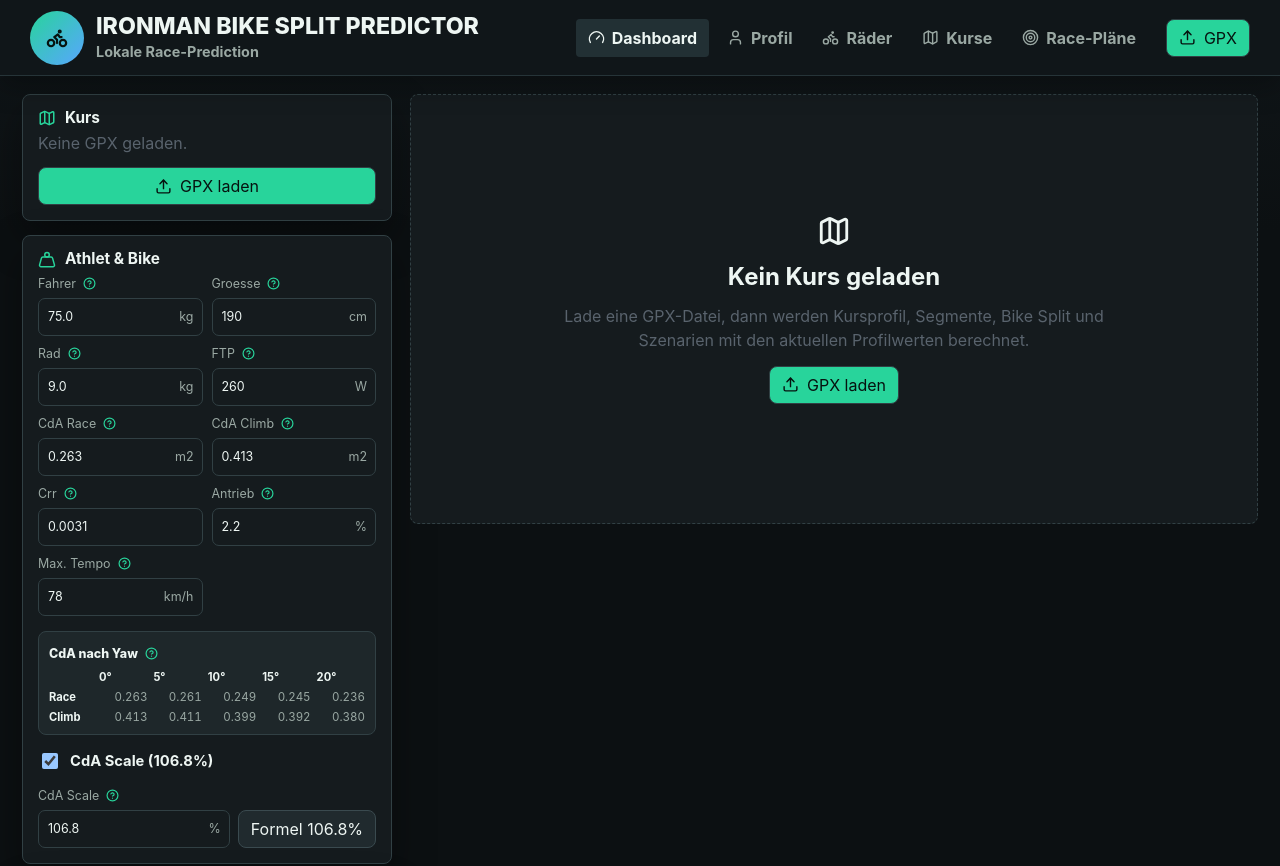
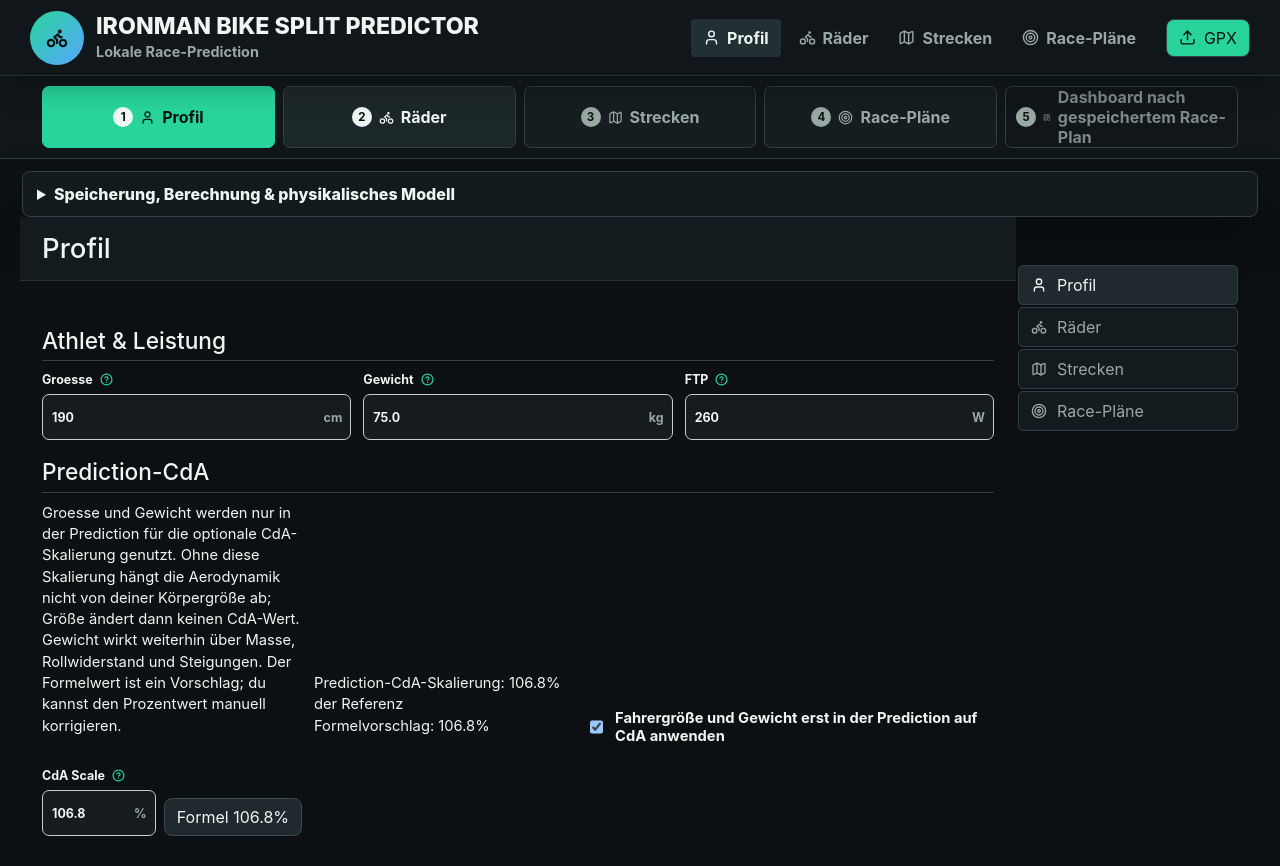
Before and after one commit to Toxnix/BikeSplit, a React (Vite) app: page / in a window 1280 px wide. Shown: the top 866 px of the page. Built offline with nearby package versions, Linux system fonts and the light colour scheme.

Commit message:
Guide setup flow and server simulation info

```diff
--- a/src/App.css
+++ b/src/App.css
@@ -100,6 +100,128 @@ button {
 .top-actions {
   display: flex;
   gap: 8px;
+}
+
+.setup-flow {
+  border-bottom: 1px solid var(--line);
+  background: #111719;
+}
+
+.setup-flow-inner {
+  display: grid;
+  grid-template-columns: repeat(5, minmax(0, 1fr));
+  gap: 8px;
+  width: min(1240px, 100%);
+  margin: 0 auto;
+  padding: 10px 22px;
+}
+
+.setup-flow button,
+.setup-flow-locked {
+  display: flex;
+  min-width: 0;
+  min-height: 40px;
+  align-items: center;
+  justify-content: center;
+  gap: 7px;
+  border: 1px solid var(--line);
+  border-radius: 7px;
+  padding: 0 10px;
+  color: var(--muted);
+  background: #151d20;
+  font-weight: 750;
+}
+
+.setup-flow button.active {
+  color: #06120f;
+  border-color: var(--green);
+  background: var(--green);
+}
+
+.setup-flow button.ready:not(.active) {
+  color: var(--text);
+  background: #1c272a;
+}
+
+.setup-flow-locked {
+  justify-content: flex-start;
+  color: #7d8a86;
+  background: #101619;
+}
+
+.setup-step-index {
+  display: grid;
+  width: 20px;
+  height: 20px;
+  flex: 0 0 auto;
+  place-items: center;
+  border-radius: 999px;
+  color: #06120f;
+  background: var(--muted);
+  font-size: 0.72rem;
+}
+
+.setup-flow button.active .setup-step-index,
+.setup-flow button.ready .setup-step-index {
+  background: var(--text);
+}
+
+.model-info-panel {
+  width: min(1240px, calc(100% - 44px));
+  margin: 12px auto 0;
+  border: 1px solid var(--line);
+  border-radius: 8px;
+  background: #121a1d;
+  box-shadow: var(--shadow);
+}
+
+.model-info-panel summary {
+  min-height: 42px;
+  padding: 12px 14px;
+  color: var(--text);
+  cursor: pointer;
+  font-weight: 800;
+}
+
+.model-info-grid {
+  display: grid;
+  grid-template-columns: repeat(auto-fit, minmax(250px, 1fr));
+  gap: 12px;
+  padding: 0 14px 14px;
+}
+
+.model-info-grid section {
+  min-width: 0;
+  border: 1px solid var(--line);
+  border-radius: 7px;
+  padding: 12px;
+  background: var(--surface);
+}
+
+.model-info-grid h3 {
+  margin: 0 0 7px;
+  color: var(--green);
+  font-size: 0.88rem;
+}
+
+.model-info-grid p {
+  margin: 0;
+  color: var(--muted);
+  font-size: 0.82rem;
+  line-height: 1.45;
+}
+
+.model-info-grid p + p {
+  margin-top: 8px;
+}
+
+.model-info-grid code {
+  color: var(--text);
+}
+
+.compute-status {
+  color: var(--text) !important;
+  font-weight: 750;
 }
 
 .top-nav {
@@ -1787,7 +1909,7 @@ tbody tr:hover {
 
   .rail-menu {
     display: grid;
-    grid-template-columns: repeat(5, minmax(0, 1fr));
+    grid-template-columns: repeat(4, minmax(0, 1fr));
   }
 
   .profile-grid,
@@ -1825,6 +1947,24 @@ tbody tr:hover {
   .top-nav button {
     flex: 1;
     justify-content: center;
+  }
+
+  .setup-flow-inner {
+    grid-template-columns: 1fr;
+    padding: 10px 14px;
+  }
+
+  .setup-flow button,
+  .setup-flow-locked {
+    justify-content: flex-start;
+  }
+
+  .model-info-panel {
+    width: calc(100% - 28px);
+  }
+
+  .model-info-grid {
+    grid-template-columns: 1fr;
   }
 
   .button {
--- a/src/App.tsx
+++ b/src/App.tsx
@@ -102,6 +102,7 @@ type ActiveView = "simulator" | "profile" | "bike" | "courses" | "racePlans" | "
 type ChartAxis = "distance" | "time";
 type DragMethod = "basic";
 type PacingRiskLevel = "reserve" | "safe" | "good" | "strong" | "runWalk" | "blown";
+type ComputeMode = "idle" | "server" | "browser";
 
 interface AthleteProfile {
   heightCm: number;
@@ -414,14 +415,18 @@ export default function App() {
   const [weather, setWeather] = useStoredState<WeatherProfile>("aerosplit.weather", defaultWeather);
   const [mode, setMode] = useStoredState<SimulationMode>("aerosplit.mode", "power");
   const [activeView, setActiveView] = useStoredState<ActiveView>("aerosplit.activeView", "simulator");
+  const dashboardUnlocked = racePlans.length > 0;
+  const requestedView: ActiveView =
+    activeView === "profile" || activeView === "bike" || activeView === "courses" || activeView === "racePlans" || activeView === "raceDetails" || activeView === "simulator"
+      ? activeView
+      : "profile";
   const currentView: ActiveView =
-    activeView === "profile" || activeView === "bike" || activeView === "courses" || activeView === "racePlans" || activeView === "raceDetails"
-      ? activeView
-      : "simulator";
+    requestedView === "simulator" && !dashboardUnlocked ? "profile" : requestedView;
   const [goalHours, setGoalHours] = useStoredState<number>("aerosplit.goalHours", 5);
   const [goalMinutes, setGoalMinutes] = useStoredState<number>("aerosplit.goalMinutes", 5);
   const [importError, setImportError] = useState("");
   const [simulationRun, setSimulationRun] = useState<SimulationRun | null>(null);
+  const [computeMode, setComputeMode] = useState<ComputeMode>("idle");
 
   const goalTimeSec = goalHours * 3600 + goalMinutes * 60;
   const suggestedRiderCdaScale = useMemo(
@@ -504,12 +509,20 @@ export default function App() {
     bikeSetup.dragMethod
   ]);
 
-  const runSimulation = () => {
+  const runSimulation = async () => {
     if (!route) {
       return;
     }
 
-    const nextResult = simulateCourse(route.segments, predictionProfile, weather, mode, goalTimeSec);
+    const nextResult = await runSimulationOnServer(route.segments, predictionProfile, weather, mode, goalTimeSec)
+      .then((serverResult) => {
+        setComputeMode("server");
+        return serverResult;
+      })
+      .catch(() => {
+        setComputeMode("browser");
+        return simulateCourse(route.segments, predictionProfile, weather, mode, goalTimeSec);
+      });
     setSimulationRun({
       route,
       result: nextResult,
@@ -592,7 +605,7 @@ export default function App() {
     setRoute(prepareRoute(course.name, course.points, 50, 9));
     setSimulationRun(null);
     setImportError("");
-    setActiveView("simulator");
+    setActiveView("courses");
   };
 
   const deleteSavedCourse = (id: string) => {
@@ -612,10 +625,6 @@ export default function App() {
           </div>
         </div>
         <nav className="top-nav" aria-label="Hauptbereiche">
-          <button className={currentView === "simulator" ? "active" : ""} type="button" onClick={() => setActiveView("simulator")}>
-            <Gauge size={17} />
-            Dashboard
-          </button>
           <button className={currentView === "profile" ? "active" : ""} type="button" onClick={() => setActiveView("profile")}>
             <User size={17} />
             Profil
@@ -626,12 +635,18 @@ export default function App() {
           </button>
           <button className={currentView === "courses" ? "active" : ""} type="button" onClick={() => setActiveView("courses")}>
             <Map size={17} />
-            Kurse
+            Strecken
           </button>
           <button className={currentView === "racePlans" || currentView === "raceDetails" ? "active" : ""} type="button" onClick={() => setActiveView("racePlans")}>
             <Target size={17} />
             Race-Pläne
           </button>
+          {dashboardUnlocked && (
+            <button className={currentView === "simulator" ? "active" : ""} type="button" onClick={() => setActiveView("simulator")}>
+              <Gauge size={17} />
+              Dashboard
+            </button>
+          )}
         </nav>
         <div className="top-actions">
           <button className="button secondary" type="button" onClick={() => fileInputRef.current?.click()}>
@@ -641,6 +656,18 @@ export default function App() {
           <input ref={fileInputRef} className="visually-hidden" type="file" accept=".gpx,application/gpx+xml" onChange={handleFile} />
         </div>
       </header>
+
+      {currentView !== "simulator" && (
+        <SetupFlow
+          activeView={currentView}
+          routeReady={Boolean(route || savedCourses.length)}
+          racePlanReady={dashboardUnlocked}
+          dashboardUnlocked={dashboardUnlocked}
+          setActiveView={setActiveView}
+        />
+      )}
+
+      <ModelInfoPanel computeMode={computeMode} />
 
       {currentView === "profile" ? (
         <ProfileView
@@ -678,10 +705,13 @@ export default function App() {
         <CoursesView
           savedCourses={savedCourses}
           currentRoute={route}
+          result={result}
+          hasPendingSimulation={hasPendingSimulation}
           onSaveCurrent={saveCurrentCourse}
           onOpenCourse={openSavedCourse}
           onDeleteCourse={deleteSavedCourse}
           onImportGpx={() => fileInputRef.current?.click()}
+          onRunSimulation={runSimulation}
           activeView={currentView}
           setActiveView={setActiveView}
         />
@@ -708,7 +738,7 @@ export default function App() {
       ) : (
         <main className="workspace">
           <aside className="control-column">
-            <Panel icon={<Map size={18} />} title="Kurs">
+            <Panel icon={<Map size={18} />} title="Strecke">
               <CourseEvaluation
                 route={route}
                 result={result}
@@ -721,7 +751,7 @@ export default function App() {
                   <RouteMap route={route} compact />
                   <button className="button secondary full-button" type="button" onClick={saveCurrentCourse}>
                     <Save size={17} />
-                    Kurs speichern
+                    Strecke speichern
                   </button>
                 </>
               )}
@@ -912,7 +942,7 @@ export default function App() {
             ) : route ? (
               <section className="empty-route-panel">
                 <Play size={34} />
-                <h2>Kurs geladen</h2>
+                <h2>Strecke geladen</h2>
                 <p>Die GPX ist bereit. Die Prediction wird erst gerechnet, wenn du den Button drückst.</p>
                 <button className="button secondary" type="button" onClick={runSimulation}>
                   <Play size={17} />
@@ -922,8 +952,8 @@ export default function App() {
             ) : (
               <section className="empty-route-panel">
                 <Map size={34} />
-                <h2>Kein Kurs geladen</h2>
-                <p>Lade eine GPX-Datei, dann werden Kursprofil, Segmente, Bike Split und Szenarien mit den aktuellen Profilwerten berechnet.</p>
+                <h2>Keine Strecke geladen</h2>
+                <p>Lade eine GPX-Datei, dann werden Streckenprofil, Segmente, Radzeit und Szenarien mit den aktuellen Profilwerten berechnet.</p>
                 <button className="button secondary" type="button" onClick={() => fileInputRef.current?.click()}>
                   <Upload size={17} />
                   GPX laden
@@ -934,6 +964,150 @@ export default function App() {
         </main>
       )}
     </div>
+  );
+}
+
+async function runSimulationOnServer(
+  segments: PreparedRoute["segments"],
+  profile: RiderBikeProfile,
+  weather: WeatherProfile,
+  mode: SimulationMode,
+  goalTimeSec: number
+): Promise<SimulationResult> {
+  const response = await fetch("/api/simulate", {
+    method: "POST",
+    headers: {
+      "content-type": "application/json"
+    },
+    body: JSON.stringify({
+      segments,
+      profile,
+      weather,
+      mode,
+      goalTimeSec
+    })
+  });
+
+  if (!response.ok) {
+    throw new Error(`Serverberechnung fehlgeschlagen: ${response.status}`);
+  }
+
+  return (await response.json()) as SimulationResult;
+}
+
+function SetupFlow({
+  activeView,
+  routeReady,
+  racePlanReady,
+  dashboardUnlocked,
+  setActiveView
+}: {
+  activeView: ActiveView;
+  routeReady: boolean;
+  racePlanReady: boolean;
+  dashboardUnlocked: boolean;
+  setActiveView: Dispatch<SetStateAction<ActiveView>>;
+}) {
+  const steps = [
+    { label: "Profil", view: "profile" as ActiveView, ready: true, icon: <User size={15} /> },
+    { label: "Räder", view: "bike" as ActiveView, ready: true, icon: <Bike size={15} /> },
+    { label: "Strecken", view: "courses" as ActiveView, ready: routeReady, icon: <Map size={15} /> },
+    { label: "Race-Pläne", view: "racePlans" as ActiveView, ready: racePlanReady, icon: <Target size={15} /> }
+  ];
+  const normalizedActiveView = activeView === "raceDetails" ? "racePlans" : activeView;
+
+  return (
+    <nav className="setup-flow" aria-label="Setup-Ablauf">
+      <div className="setup-flow-inner">
+        {steps.map((step, index) => (
+          <button
+            key={step.view}
+            className={`${normalizedActiveView === step.view ? "active" : ""} ${step.ready ? "ready" : ""}`}
+            type="button"
+            onClick={() => setActiveView(step.view)}
+          >
+            <span className="setup-step-index">{index + 1}</span>
+            {step.icon}
+            <span>{step.label}</span>
+          </button>
+        ))}
+        {dashboardUnlocked ? (
+          <button
+            className={activeView === "simulator" ? "active ready" : "ready"}
+            type="button"
+            onClick={() => setActiveView("simulator")}
+          >
+            <span className="setup-step-index">5</span>
+            <LayoutDashboard size={15} />
+            <span>Dashboard</span>
+          </button>
+        ) : (
+          <div className="setup-flow-locked">
+            <span className="setup-step-index">5</span>
+            <LayoutDashboard size={15} />
+            <span>Dashboard nach gespeichertem Race-Plan</span>
+          </div>
+        )}
+      </div>
+    </nav>
+  );
+}
+
+function ModelInfoPanel({ computeMode }: { computeMode: ComputeMode }) {
+  const computeLabel =
+    computeMode === "server"
+      ? "Letzte Berechnung: serverseitig über Cloudflare Pages Function."
+      : computeMode === "browser"
+        ? "Letzte Berechnung: lokaler Browser-Fallback, weil die Server-API in dieser Umgebung nicht erreichbar war."
+        : "Noch keine Berechnung in dieser Sitzung.";
+
+  return (
+    <details className="model-info-panel">
+      <summary>Speicherung, Berechnung & physikalisches Modell</summary>
+      <div className="model-info-grid">
+        <section>
+          <h3>Lokale Speicherung</h3>
+          <p>
+            Profil, Radsetup, geladene Strecken und gespeicherte Race-Pläne werden im LocalStorage dieses Browsers gespeichert.
+            Es gibt kein Benutzerkonto und keine zentrale Datenbank für diese Daten.
+          </p>
+        </section>
+        <section>
+          <h3>Berechnung</h3>
+          <p>
+            Online wird die Prediction per <code>/api/simulate</code> serverseitig auf Cloudflare Pages Functions berechnet.
+            In der lokalen Entwicklungsansicht nutzt die App denselben Solver im Browser als Fallback.
+          </p>
+          <p className="compute-status">{computeLabel}</p>
+        </section>
+        <section>
+          <h3>Physikalisches Modell</h3>
+          <p>
+            Pro Streckensegment wird eine Leistungsbilanz gelöst: aerodynamischer Widerstand, Rollwiderstand, Steigung/Schwerkraft,
+            Windkomponente, Luftdichte und Antriebsverlust bestimmen die Geschwindigkeit. Die Luftdichte kommt aus Temperatur,
+            Luftdruck und Feuchte.
+          </p>
+          <p>
+            CdA wird nach effektivem Yaw-Winkel aus den Race- und Climb-Yaw-Tabellen interpoliert. Bei langsamen steilen Abschnitten
+            nutzt das Modell die Climb-CdA. Im Terrain-Modus werden Leistungsspitzen an Anstiegen und nach Kurven innerhalb der
+            eingestellten Grenzen verteilt; Normalized Power wird aus geglätteten 30-Sekunden-Leistungswerten berechnet.
+          </p>
+        </section>
+        <section>
+          <h3>CdA-Skalierung für Fahrergröße</h3>
+          <p>
+            Das Setup-Modell liefert eine Basis-CdA für Rad, Position und Referenzfahrer. Ohne aktivierte Skalierung ist die Aerodynamik
+            unabhängig von der Körpergröße: ein 1,65-m- und ein 1,95-m-Fahrer hätten bei gleichem Setup denselben CdA.
+          </p>
+          <p>
+            Mit Skalierung bleibt der Equipment-Anteil konstant und nur der fahrerabhängige Anteil wird angepasst:
+            <code> CdA = 0,06 + (CdA_setup - 0,06) × (h/1,80)^1,1 × (m/74)^0,45</code>.
+            Große/schwere Fahrer bekommen dadurch einen höheren CdA-Vorschlag, kleinere/leichtere einen niedrigeren. Der Prozentwert
+            bleibt bewusst editierbar, weil Position, Schulterbreite und Messdaten wichtiger sein können als reine Körpergröße.
+          </p>
+        </section>
+      </div>
+    </details>
   );
 }
 
@@ -1089,19 +1263,25 @@ function CourseEvaluation({
 function CoursesView({
   savedCourses,
   currentRoute,
+  result,
+  hasPendingSimulation,
   onSaveCurrent,
   onOpenCourse,
   onDeleteCourse,
   onImportGpx,
+  onRunSimulation,
   activeView,
   setActiveView
 }: {
   savedCourses: SavedCourse[];
   currentRoute: PreparedRoute | null;
+  result: SimulationResult | null;
+  hasPendingSimulation: boolean;
   onSaveCurrent: () => void;
   onOpenCourse: (id: string) => void;
   onDeleteCourse: (id: string) => void;
   onImportGpx: () => void;
+  onRunSimulation: () => void;
   activeView: ActiveView;
   setActiveView: Dispatch<SetStateAction<ActiveView>>;
 }) {
@@ -1109,14 +1289,14 @@ function CoursesView({
     <main className="profile-workspace">
       <section className="profile-main">
         <div className="page-strip">
-          <h2>Kurse</h2>
+          <h2>Strecken</h2>
         </div>
 
         <section className="profile-form-surface">
           <div className="race-plan-actions">
             <button className="button secondary" type="button" onClick={onSaveCurrent} disabled={!currentRoute}>
               <Save size={17} />
-              Aktuellen Kurs speichern
+              Aktuelle Strecke speichern
             </button>
             <button className="button ghost" type="button" onClick={onImportGpx}>
               <Upload size={17} />
@@ -1125,8 +1305,14 @@ function CoursesView({
           </div>
 
           {currentRoute && (
-            <FormSection title="Aktueller Kurs">
-              <CourseSummary route={currentRoute} />
+            <FormSection title="Aktuelle Strecke">
+              <CourseEvaluation
+                route={currentRoute}
+                result={result}
+                hasPendingSimulation={hasPendingSimulation}
+                onImportGpx={onImportGpx}
+                onRunSimulation={onRunSimulation}
+              />
               <RouteMap route={currentRoute} />
             </FormSection>
           )}
@@ -1134,8 +1320,8 @@ function CoursesView({
           {savedCourses.length === 0 ? (
             <section className="empty-route-panel compact-panel">
               <Map size={32} />
-              <h2>Keine Kurse gespeichert</h2>
-              <p>Lade eine GPX und speichere sie als lokalen Kurs.</p>
+              <h2>Keine Strecken gespeichert</h2>
+              <p>Lade eine GPX und speichere sie als lokale Strecke.</p>
             </section>
           ) : (
             <div className="course-list">
@@ -1164,17 +1350,6 @@ function CoursesView({
 
       <AccountRail activeView={activeView} setActiveView={setActiveView} />
     </main>
-  );
-}
-
-function CourseSummary({ route }: { route: PreparedRoute }) {
-  return (
-    <div className="stat-grid two">
-      <Stat label="Name" value={route.name} />
-      <Stat label="Distanz" value={formatDistance(route.totalDistanceM)} />
-      <Stat label="Anstieg" value={formatMeters(route.totalAscentM)} />
-      <Stat label="Abfahrt" value={formatMeters(route.totalDescentM)} />
-    </div>
   );
 }
 
@@ -1228,8 +1403,9 @@ function ProfileView({
           <FormSection title="Prediction-CdA">
             <div className="calculated-row">
               <p className="calculated-note">
-                Groesse und Gewicht werden nur in der Prediction für die CdA-Skalierung genutzt. Der Formelwert ist ein Vorschlag;
-                du kannst den Prozentwert manuell korrigieren.
+                Groesse und Gewicht werden nur in der Prediction für die optionale CdA-Skalierung genutzt. Ohne diese Skalierung hängt die
+                Aerodynamik nicht von deiner Körpergröße ab; Größe ändert dann keinen CdA-Wert. Gewicht wirkt weiterhin über Masse,
+                Rollwiderstand und Steigungen. Der Formelwert ist ein Vorschlag; du kannst den Prozentwert manuell korrigieren.
               </p>
               <div className="calculated-note cda-scale-note">
                 Prediction-CdA-Skalierung: {(riderCdaScale * 100).toFixed(1)}% der Referenz
@@ -1632,10 +1808,9 @@ function AccountRail({
   setActiveView: Dispatch<SetStateAction<ActiveView>>;
 }) {
   const items = [
-    { label: "Dashboard", icon: <LayoutDashboard size={16} />, view: "simulator" as ActiveView },
     { label: "Profil", icon: <User size={16} />, view: "profile" as ActiveView },
     { label: "Räder", icon: <Bike size={16} />, view: "bike" as ActiveView },
-    { label: "Kurse", icon: <Map size={16} />, view: "courses" as ActiveView },
+    { label: "Strecken", icon: <Map size={16} />, view: "courses" as ActiveView },
     { label: "Race-Pläne", icon: <Target size={16} />, view: "racePlans" as ActiveView }
   ];
 
```
Also changed, not shown: 1 other file (tests, documents, lock files or other folders).
